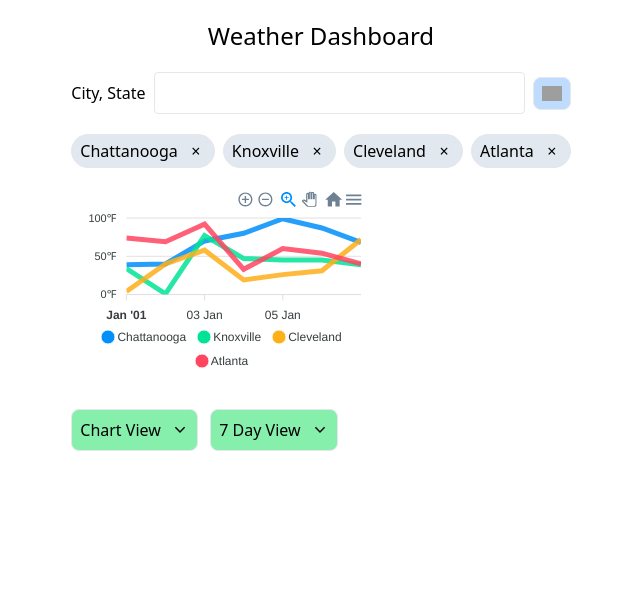
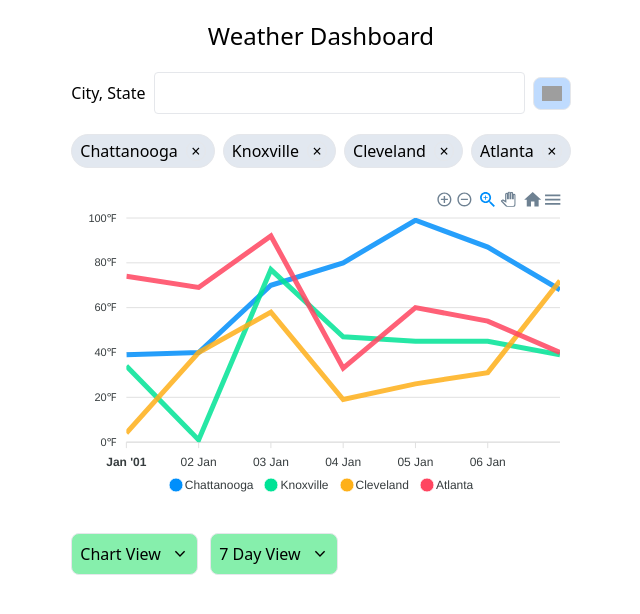
Before and after one commit to CharlesTaylor7/open-weather-dashboard, a React (Vite) app: page / in a window 1280 px wide. Shown: the top 614 px of the page, without its empty margins (319-959 px from the left). Built offline with nearby package versions, Linux system fonts and the light colour scheme; grey boxes are pictures that could not be loaded.

Commit message:
Chart is full width

```diff
--- a/src/components/TimeSeriesLineChart.tsx
+++ b/src/components/TimeSeriesLineChart.tsx
@@ -10,8 +10,6 @@ export type TimeSeries = {
   data: Array<{ x: string; y: number }>;
 };
 
-// TODO: pass raw coordinates, not "Forecast" objects
-// don't couple domain to this
 
 export default function TimeSeriesLineChart(props: Props) {
   const chartRootDivRef = useRef<HTMLDivElement>(null);
@@ -28,7 +26,7 @@ export default function TimeSeriesLineChart(props: Props) {
     chart.updateSeries(props.data);
   }, [props.data]);
 
-  return <div ref={chartRootDivRef} />;
+  return <div className="w-full" ref={chartRootDivRef} />;
 }
 
 function defaultChartOptions() {
@@ -39,7 +37,6 @@ function defaultChartOptions() {
     series: [],
     yaxis: {
       type: 'numeric',
-      //title: { text: 'farenheight' },
       labels: {
         formatter: (value: number) => `${value}℉`,
       },
```
